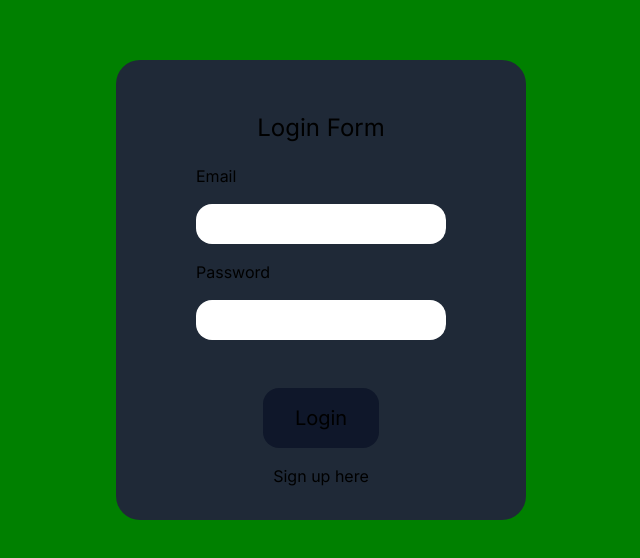
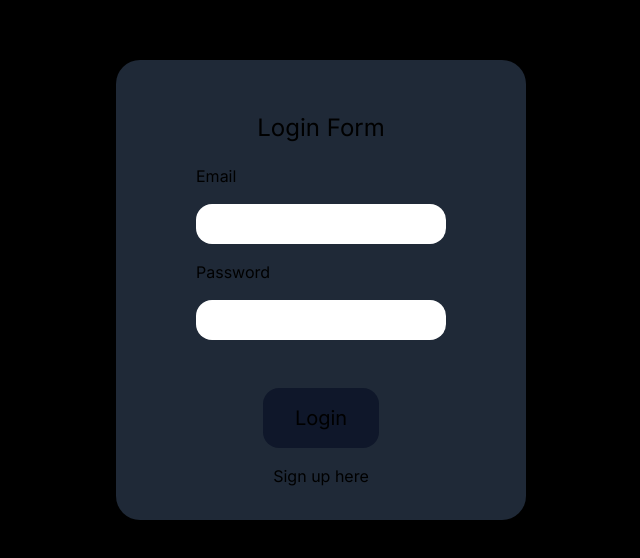
Before and after one commit to vikash18o19/sharito, a Next.js app: page /login in a window 1280 px wide. Shown: the part 110-668 px from the top of the page, without its empty margins (319-959 px from the left). Built offline with nearby package versions, Linux system fonts and the light colour scheme.

Commit message:
route introduced to login page

```diff
--- a/package.json
+++ b/package.json
@@ -16,6 +16,7 @@
     "autoprefixer": "10.4.14",
     "axios": "^1.4.0",
     "bcryptjs": "^2.4.3",
+    "dotenv": "^16.3.1",
     "eslint": "8.44.0",
     "eslint-config-next": "13.4.7",
     "jsonwebtoken": "^9.0.0",
--- a/src/app/login/components/LoginCard.tsx
+++ b/src/app/login/components/LoginCard.tsx
@@ -1,6 +1,19 @@
+"use client"
 import Link from "next/link";
+// require("dotenv").config();
+import { useRouter } from "next/navigation";
+
+
+
 
 const LoginCard = () => {
+
+  const router = useRouter();
+  const onSubmit = (e:any) => {
+    e.preventDefault();
+    router.push("/sharito");
+    // router.push("http://localhost:3000/sharito");
+  }
   return (
     <div className="flex flex-col p-8 pl-20 pr-20 rounded-3xl  bg-gray-800">
       <h1 className="self-center p-5 text-2xl">Login Form</h1>
@@ -22,6 +35,7 @@ const LoginCard = () => {
           />
           <button
             type="submit"
+            onClick={onSubmit}
             className="text-xl bg-slate-900 mt-8 p-4 pl-8 pr-8 self-center rounded-2xl"
           >
             Login
--- a/src/app/login/styles.css
+++ b/src/app/login/styles.css
@@ -1,3 +1,3 @@
 .main{
-    background-color: green;
+    background-color: black;
 }
```
Also changed, not shown: src/app/login/page.tsx (+6 -1 lines), 1 other file (tests, documents, lock files or other folders).
